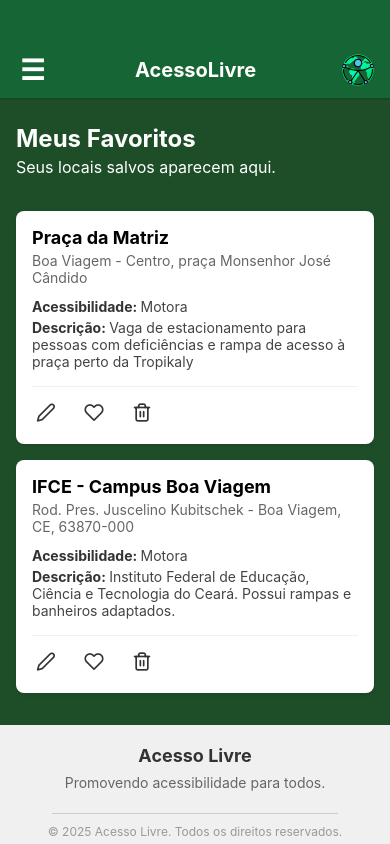
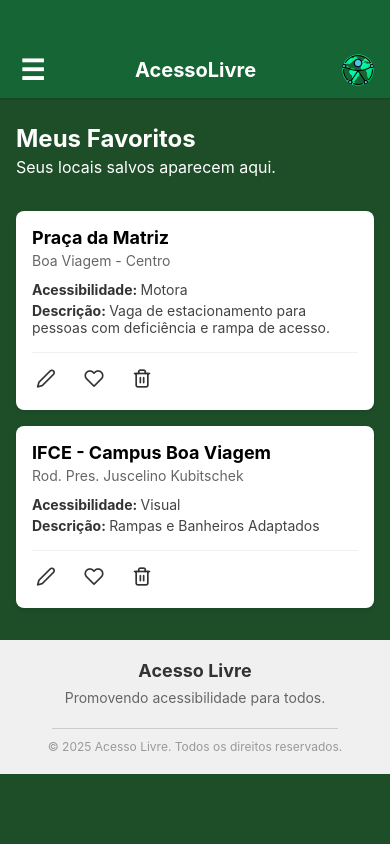
Before and after one commit to Erlanoep13/AcessoLivre-Mobile, a React Native app: screen /Favorite in a window 390 px wide. Built offline with nearby package versions, Linux system fonts and the light colour scheme.

Commit message:
feat: Adicionando fluxo de edição e centralizando dados mockados

```diff
--- a/src/components/AddPlaceForm.jsx
+++ b/src/components/AddPlaceForm.jsx
@@ -5,7 +5,7 @@
 import * as ImagePicker from 'expo-image-picker';
 import { Picker } from '@react-native-picker/picker';
 
-export function AddPlaceForm({ initialCoordinate }) {
+export function AddPlaceForm({ initialCoordinate, initialData }) {
     const [nome, setNome] = useState('');
     const [localizacao, setLocalizacao] = useState('');
     const [tipo, setTipo] = useState('Sugestão de melhoria');
@@ -14,11 +14,27 @@
     const [descricao, setDescricao] = useState('');
     const [image, setImage] = useState(null);
 
+
+    // Efeito para preencher dados na EDIÇÃO
     useEffect(() => {
-        if (initialCoordinate) {
+        if (initialData) {
+            setNome(initialData.nome);
+            setLocalizacao(initialData.localizacao);
+            setDescricao(initialData.descricao || '');
+            setTipo(initialData.tipo || 'Sugestão de melhoria');
+            setCategoria(initialData.categoria);
+            setImage(initialData.image);
+            setRecursos(initialData.recursos);
+        }
+    }, [initialData]);
+
+    // Efeito para preencher endereço na ADIÇÃO (Geocoding)
+    useEffect(() => {
+        // Só roda se NÃO for edição (prioriza os dados existentes)
+        if (initialCoordinate && !initialData) {
             transformCoordsToAddress(initialCoordinate);
         }
-    }, [initialCoordinate]);
+    }, [initialCoordinate, initialData]);
 
     const transformCoordsToAddress = async (coords) => {
         try {
--- a/src/components/Map.jsx
+++ b/src/components/Map.jsx
@@ -3,6 +3,8 @@
 import MapView, { Marker } from 'react-native-maps';
 import { Feather } from '@expo/vector-icons';
 import { useNavigation } from '@react-navigation/native';
+import { PLACES_DATA } from '../data/places';
+import { getPinColor, ACCESSIBILITY_COLORS } from '../utils/acessibilityColors';
 
 const INITIAL_REGION = {
     latitude: -5.12056,
@@ -11,32 +13,12 @@
     longitudeDelta: 0.015,
 };
 
-const MAP_MARKERS = [
-    {
-        id: 1,
-        title: "Praça da Matriz",
-        address: "Boa Viagem - Centro",
-        description: "Vaga de estacionamento para pessoas com deficiência e rampa de acesso.",
-        accessibility: "Motora",
-        coordinate: { latitude: -5.126254, longitude: -39.729998 },
-        color: "#d32f2f"
-    },
-    {
-        id: 2,
-        title: "IFCE - Campus Boa Viagem",
-        address: "Rod. Pres. Juscelino Kubitschek",
-        description: "Rampas e Banheiros Adaptados",
-        accessibility: "Motora e Visual",
-        coordinate: { latitude: -5.082886, longitude: -39.706610 },
-        color: "#2e7d32"
-    }
-];
-
+// Legenda dinâmica baseada nas nossas constantes de cor
 const LEGEND_ITEMS = [
-    { color: "#d32f2f", label: "Deficiência Motora" },
-    { color: "#2e7d32", label: "Deficiência Visual" },
-    { color: "#1976d2", label: "Visual e Motora" },
-    { color: "#757575", label: "Sugestão de melhoria" },
+    { color: ACCESSIBILITY_COLORS['Motora'], label: "Deficiência Motora" },
+    { color: ACCESSIBILITY_COLORS['Visual'], label: "Deficiência Visual" },
+    { color: ACCESSIBILITY_COLORS['Motora e Visual'], label: "Visual e Motora" },
+    { color: ACCESSIBILITY_COLORS['default'], label: "Sugestão de melhoria" },
 ];
 
 export function Map() {
@@ -101,15 +83,16 @@
                 initialRegion={INITIAL_REGION}
                 onPress={handleMapPress} // Detecta clique fora do marcador
             >
-                {MAP_MARKERS.map((marker) => (
+                {PLACES_DATA.map((place) => (
                     <Marker
-                        key={marker.id}
-                        coordinate={marker.coordinate}
-                        pinColor={marker.color}
+                        key={place.id}
+                        coordinate={place.coordinate}
+                        // 3. COR DINÂMICA
+                        pinColor={getPinColor(place.tipo)}
                         onPress={(e) => {
                             e.stopPropagation();
                             setTempMarker(null);
-                            handleSelectMarker(marker);
+                            handleSelectMarker(place);
                         }}
                     />
                 ))}
@@ -135,16 +118,23 @@
                             <Feather name="x" size={20} color="#666" />
                         </TouchableOpacity>
 
-                        <Text style={styles.cardTitle}>{selectedMarker.title}</Text>
-                        <Text style={styles.cardAddress}>{selectedMarker.address}</Text>
+                        <Text style={styles.cardTitle}>{selectedMarker.nome}</Text>
+                        <Text style={styles.cardAddress}>{selectedMarker.localizacao}</Text>
 
                         <Text style={styles.cardDescription}>
-                            {selectedMarker.description}
+                            {selectedMarker.descricao}
                         </Text>
 
                         <View style={styles.cardActions}>
                             {/* Botão Editar */}
-                            <TouchableOpacity style={styles.actionBtn} onPress={() => console.log('Editar')}>
+                            <TouchableOpacity
+                                style={styles.actionBtn}
+                                onPress={() => {
+                                    // Navega enviando os dados do marcador selecionado
+                                    navigation.navigate('AddPlace', { placeData: selectedMarker });
+                                    setSelectedMarker(null); // Fecha o card
+                                }}
+                            >
                                 <Feather name="edit-2" size={20} color="#333" />
                             </TouchableOpacity>
 
--- a/src/components/PlaceList/PlaceCard.jsx
+++ b/src/components/PlaceList/PlaceCard.jsx
@@ -8,8 +8,6 @@
   accessibility,
   description,
   onEdit,
-  // onFavorite,
-  // onDelete
 }) {
   const [isFavorite, setIsFavorite] = useState(false);
 
--- a/src/components/PlaceList/PlaceList.jsx
+++ b/src/components/PlaceList/PlaceList.jsx
@@ -1,36 +1,19 @@
 import React from 'react';
 import { View, StyleSheet } from 'react-native';
 import { PlaceCard } from './PlaceCard';
+import { PLACES_DATA } from '../../data/places';
 
-// Dados mockados
-const MOCK_PLACES = [
-  {
-    id: '1',
-    name: 'Praça da Matriz',
-    address: 'Boa Viagem - Centro, praça Monsenhor José Cândido',
-    accessibility: 'Motora',
-    description: 'Vaga de estacionamento para pessoas com deficiências e rampa de acesso à praça perto da Tropikaly'
-  },
-  {
-    id: '2',
-    name: 'IFCE - Campus Boa Viagem',
-    address: 'Rod. Pres. Juscelino Kubitschek - Boa Viagem, CE, 63870-000',
-    accessibility: 'Motora',
-    description: 'Instituto Federal de Educação, Ciência e Tecnologia do Ceará. Possui rampas e banheiros adaptados.'
-  }
-];
-
-export function PlaceList() {
+export function PlaceList({ onEditPress }) {
   return (
     <View style={styles.container}>
-      {MOCK_PLACES.map((place) => (
+      {PLACES_DATA.map((place) => (
         <PlaceCard
           key={place.id}
-          name={place.name}
-          address={place.address}
-          accessibility={place.accessibility}
-          description={place.description}
-          onEdit={() => console.log('Editar', place.id)}
+          name={place.nome}
+          address={place.localizacao}
+          accessibility={place.tipo}
+          description={place.descricao}
+          onEdit={() => onEditPress(place)}
           onFavorite={() => console.log('Favoritar', place.id)}
           onDelete={() => console.log('Deletar', place.id)}
         />
--- /dev/null
+++ b/src/data/places.js
@@ -0,0 +1,22 @@
+export const PLACES_DATA = [
+  {
+    id: 1,
+    nome: "Praça da Matriz",
+    localizacao: "Boa Viagem - Centro",
+    descricao: "Vaga de estacionamento para pessoas com deficiência e rampa de acesso.",
+    tipo: "Motora",
+    coordinate: { latitude: -5.126254, longitude: -39.729998 },
+    categoria: "Lazer",
+    recursos: "Rampa"
+  },
+  {
+    id: 2,
+    nome: "IFCE - Campus Boa Viagem",
+    localizacao: "Rod. Pres. Juscelino Kubitschek",
+    descricao: "Rampas e Banheiros Adaptados",
+    tipo: "Visual",
+    coordinate: { latitude: -5.082886, longitude: -39.706610 },
+    categoria: "Educação",
+    recursos: "Banheiros"
+  }
+];
--- a/src/pages/User/AddPlacePage.jsx
+++ b/src/pages/User/AddPlacePage.jsx
@@ -6,7 +6,7 @@
 
 export function AddPlacePage({ route }) {
 
-    const coordinate = route.params?.coordinate;
+    const { coordinate, placeData } = route.params || {};
 
     return (
         <View style={styles.container}>
@@ -17,8 +17,11 @@
             <ScrollView contentContainerStyle={styles.scrollContent}>
 
                 <View style={styles.formArea}>
-                    {/* Passamos a coordenada para dentro do formulário */}
-                    <AddPlaceForm initialCoordinate={coordinate} />
+                    {/* Passamos a coordenada e os dados do local para o formulário */}
+                    <AddPlaceForm
+                        initialCoordinate={coordinate}
+                        initialData={placeData}
+                    />
                 </View>
 
                 <Footer />
--- a/src/pages/User/MapPage.jsx
+++ b/src/pages/User/MapPage.jsx
@@ -40,7 +40,9 @@
           </View>
 
           {/* --- LISTA DE LOCAIS --- */}
-          <PlaceList />
+          <PlaceList
+             onEditPress={(place) => navigation.navigate('AddPlace', { placeData: place })}
+          />
 
         </View>
 
--- /dev/null
+++ b/src/utils/acessibilityColors.js
@@ -0,0 +1,12 @@
+// Mapeamento de Tipo -> Cor
+export const ACCESSIBILITY_COLORS = {
+  'Motora': '#d32f2f',          // Vermelho
+  'Visual': '#2e7d32',          // Verde
+  'Motora e Visual': '#1976d2', // Azul
+  'default': '#757575'          // Cinza (Sugestão/Outros)
+};
+
+// Função auxiliar para pegar a cor com segurança
+export function getPinColor(tipo) {
+  return ACCESSIBILITY_COLORS[tipo] || ACCESSIBILITY_COLORS['default'];
+}
```
